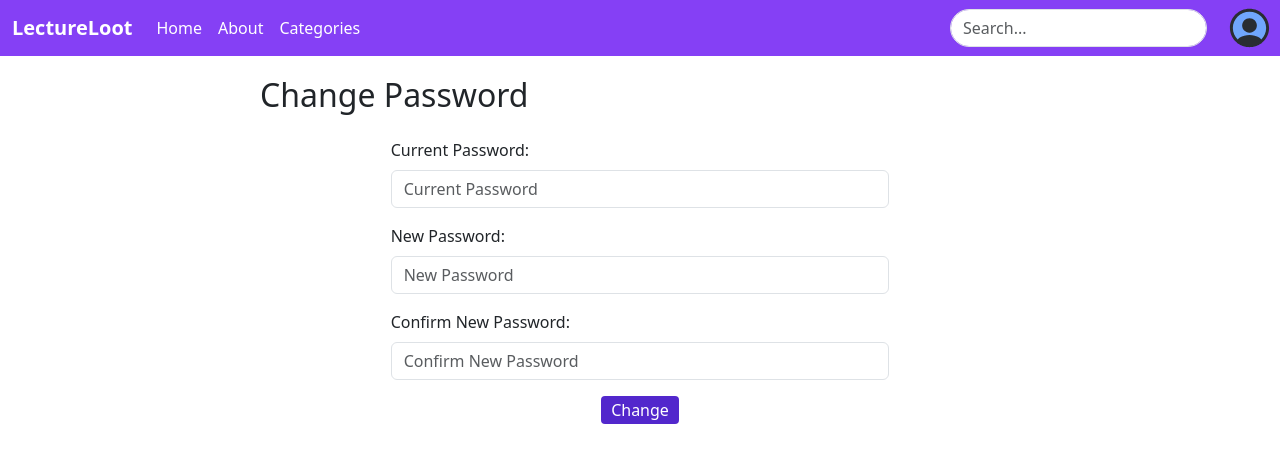
After one commit to kupian/LectureLoot, a Django app: page /profile/change-password/ in a window 1280 px wide. The commit adds this page. Shown: the top 463 px of the page. Run offline with Django 3.2, Linux system fonts and the light colour scheme; some libraries are stand-ins or nearby versions.

Commit message:
added change password and edit profile

```diff
--- a/lectureloot/app/urls.py
+++ b/lectureloot/app/urls.py
@@ -7,5 +7,8 @@ urlpatterns = [
   path('', views.index, name='index'),
   path('profile/', views.profile, name='profile'),
   path('register/', views.register, name='register'),
-  path('login/', views.login, name='login')
+  path('login/', views.login, name='login'),
+  path('profile/change-password/', views.change_password, name='change-password'),
+  path('profile/edit/', views.edit_profile, name='edit_profile'),
+
 ]
--- a/lectureloot/app/views.py
+++ b/lectureloot/app/views.py
@@ -14,10 +14,37 @@ def profile(request):
       'rating': 4.7
     }
   }
-  return render(request, "app/profile.html", context=context_dict);
+  return render(request, "app/profile.html", context=context_dict)
 
 def register(request):
-  return render(request, "app/register.html");
+  context_dict = {
+    'register': True,
+    'values': {
+      'firstName': "",
+      'familyName': "",
+      'email': "",
+      'username': "",
+    }
+  }
+
+  return render(request, "app/register.html", context=context_dict)
+
+def edit_profile(request):
+  context_dict = {
+    'register': False,
+    'values': {
+      'firstName': "Example",
+      'familyName': "Name",
+      'email': "example@domain.com",
+      'username': "ExampleUserName",
+    }
+  }
+
+  return render(request, "app/register.html", context=context_dict)
+
 
 def login(request):
-  return render(request, "app/login.html");
+  return render(request, "app/login.html")
+
+def change_password(request):
+  return render(request, "app/change_password.html")
--- /dev/null
+++ b/lectureloot/templates/app/change_password.html
@@ -0,0 +1,55 @@
+{% extends 'app/base.html' %}
+
+{% block body_block %}
+
+<div class="container mt-0">
+	<h2 class="mb-4">Change Password</h2>
+	<div class="space"></div>
+	<div class="row justify-content-center">
+		<div class="col-md-8">
+			<form method="POST" action="">
+				<div class="mb-3">
+					<label for="password" class="form-label">Current Password:</label>
+					<input
+						type="password"
+						class="form-control"
+						id="password"
+						name="password"
+						placeholder="Current Password"
+            required
+					/>
+				</div>
+
+				<div class="mb-3">
+					<label for="password1" class="form-label">New Password:</label>
+					<input
+						type="password"
+						class="form-control"
+						id="password1"
+						name="password1"
+						placeholder="New Password"
+            required
+					/>
+				</div>
+
+				<div class="mb-3">
+					<label for="password2" class="form-label">Confirm New Password:</label>
+					<input
+						type="password"
+						class="form-control"
+						id="password2"
+						name="password2"
+						placeholder="Confirm New Password"
+            required
+					/>
+				</div>
+
+				<div class="text-center">
+					<button type="submit" class="btn btn-primary-dark">Change</button>
+				</div>
+			</form>
+		</div>
+	</div>
+</div>
+
+{% endblock %}
--- a/lectureloot/templates/app/profile.html
+++ b/lectureloot/templates/app/profile.html
@@ -8,7 +8,7 @@
         <tr>
             <th>Name</th>
             <td>{{ user.name }}</td>
-            <td><button class="btn btn-primary-dark" onclick="window.location.href='/profile/edit?autofocus=firstName'">Change</button></td>
+            <td><button class="btn btn-primary-dark" onclick="window.location.href='/profile/edit?autofocus=first_name'">Change</button></td>
         </tr>
         <tr>
             <th>Email</th>
```
Also changed, not shown: lectureloot/templates/app/register.html (+38 -5 lines).
